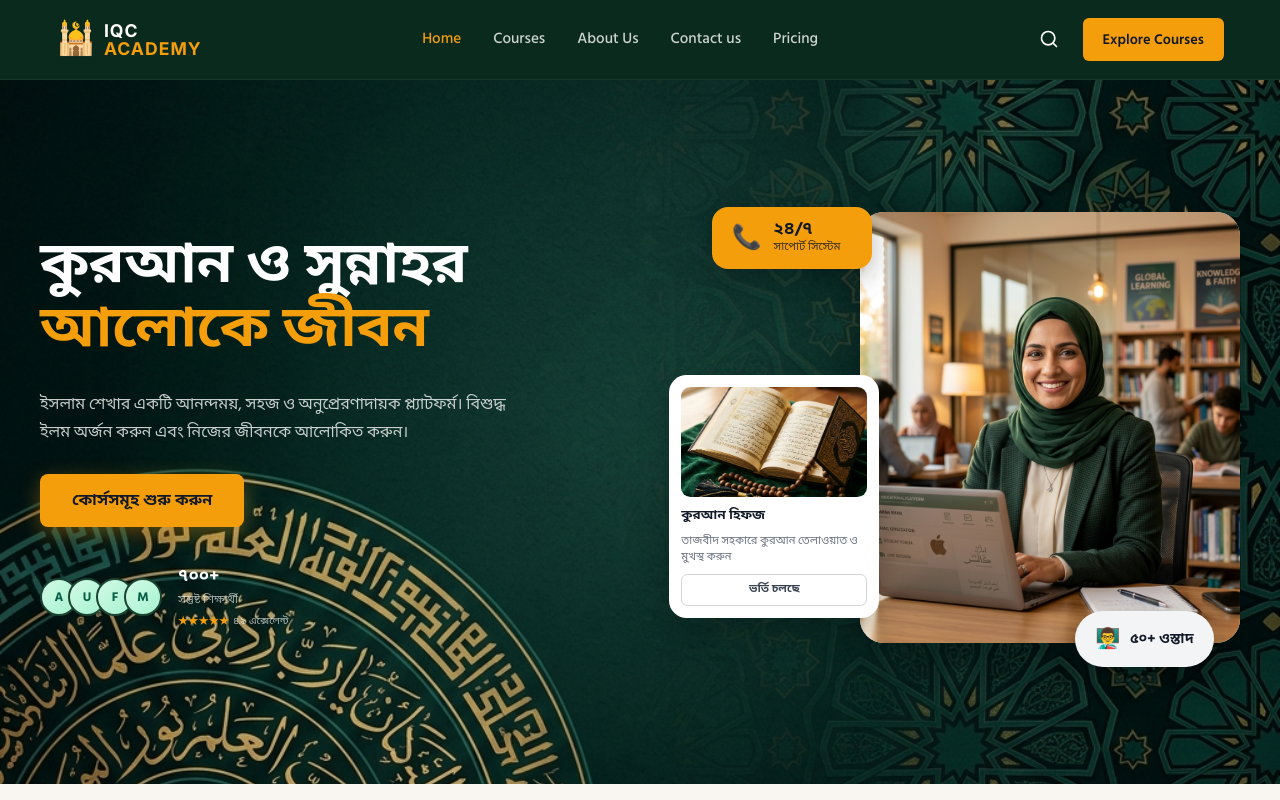
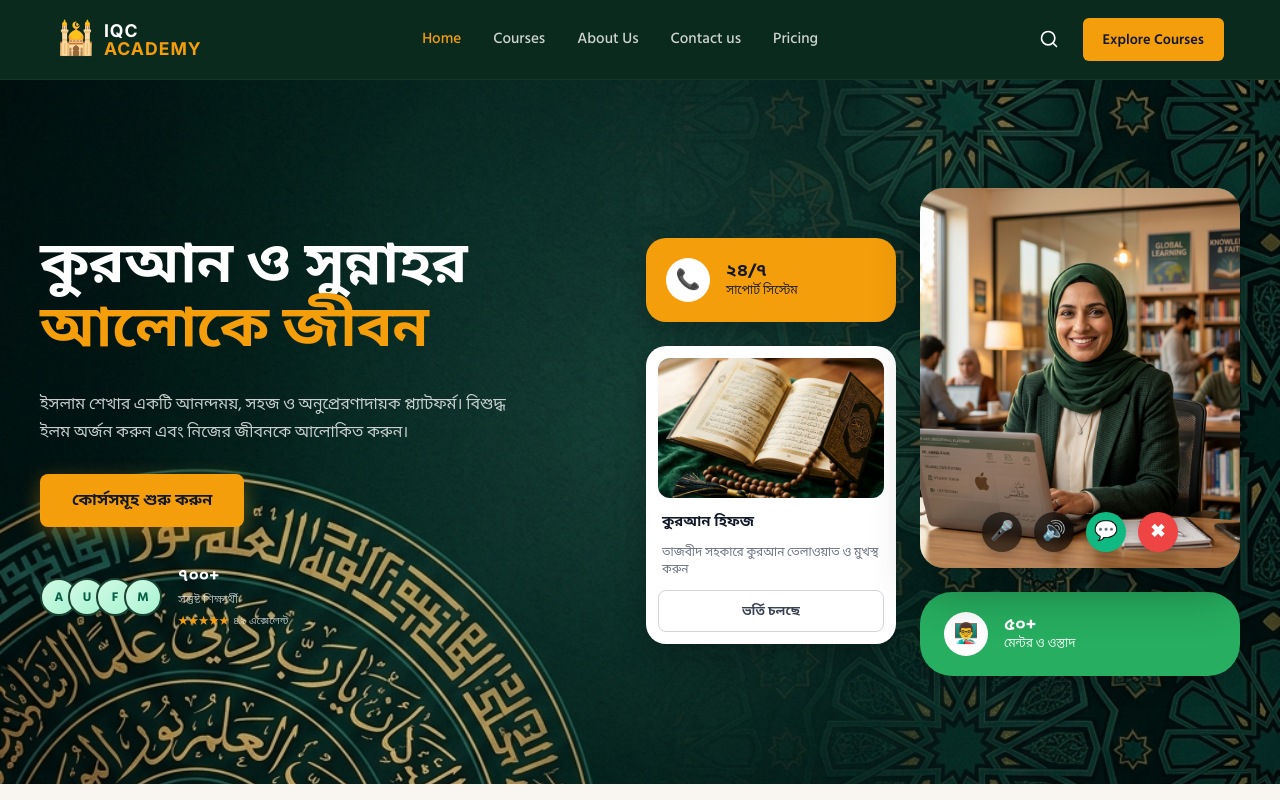
Before and after one commit to farad-alam/IQC-Academy, a Next.js app: page / in a window 1280 px wide. Shown: the top 800 px of the page. Built offline with nearby package versions, Linux system fonts and the light colour scheme.

Commit message:
UI: Align hero section right composition perfectly to match design layout

```diff
--- a/app/(user)/home.module.css
+++ b/app/(user)/home.module.css
@@ -133,29 +133,43 @@
 
 /* ─── Hero Right ─── */
 .heroRight {
-  position: relative;
   display: flex;
   justify-content: flex-end;
   align-items: center;
 }
 
 .rightComposition {
-  position: relative;
-  width: 100%;
-  height: 490px;
+  display: flex;
+  gap: 1.5rem;
+  align-items: flex-end; /* aligns the bottom of both columns */
+}
+
+/* Left Column of Cards */
+.rcColLeft {
+  display: flex;
+  flex-direction: column;
+  gap: 1.5rem;
+  width: 250px;
+  margin-bottom: 2rem; /* lifts it slightly relative to the right column */
+}
+
+/* Right Column of Cards */
+.rcColRight {
+  display: flex;
+  flex-direction: column;
+  gap: 1.5rem;
+  width: 320px;
 }
 
 /* Main tutor photo */
 .mainImageCard {
-  position: absolute;
-  right: 0;
-  top: 5%;
-  width: 72%;
-  height: 88%;
+  width: 100%;
+  height: 380px;
   border-radius: 1.5rem;
   overflow: hidden;
   box-shadow: 0 24px 48px rgba(0, 0, 0, 0.3);
-  background: #f3f4f6; /* Light gray */
+  background: #2d6a4f;
+  position: relative;
 }
 
 .mainImageCard img {
@@ -165,78 +179,109 @@
   object-position: top center;
 }
 
+.imageActionRow {
+  position: absolute;
+  bottom: 1rem;
+  left: 0;
+  width: 100%;
+  display: flex;
+  justify-content: center;
+  gap: 0.75rem;
+  padding: 0 1rem;
+}
+
+.actionIconDark, .actionIconGreen, .actionIconRed {
+  width: 40px;
+  height: 40px;
+  border-radius: 50%;
+  display: flex;
+  align-items: center;
+  justify-content: center;
+  font-size: 1.2rem;
+  color: white;
+  box-shadow: 0 4px 12px rgba(0,0,0,0.2);
+}
+
+.actionIconDark { background: rgba(0, 0, 0, 0.6); backdrop-filter: blur(4px); }
+.actionIconGreen { background: #10b981; }
+.actionIconRed { background: #ef4444; }
+
 /* Floating card 1 – yellow "24/7" chip (top-left) */
 .floatingCard1 {
-  position: absolute;
-  top: 4%;
-  left: 0;
   background: #F59E0B;
-  padding: 0.75rem 1.25rem;
-  border-radius: 1rem;
+  padding: 1.25rem;
+  border-radius: 1.25rem;
   box-shadow: 0 8px 24px rgba(0,0,0,0.25);
   display: flex;
   align-items: center;
-  gap: 0.75rem;
-  z-index: 3;
+  gap: 1rem;
   color: #111827;
-  min-width: 160px;
+  width: 100%;
+}
+
+.fc1IconWrapper {
+  width: 44px;
+  height: 44px;
+  background: #ffffff;
+  border-radius: 50%;
+  display: flex;
+  align-items: center;
+  justify-content: center;
 }
 
 .boldText {
   font-weight: 800;
-  font-size: 1.05rem;
+  font-size: 1.1rem;
   line-height: 1.2;
 }
 
 .subText {
-  font-size: 0.7rem;
+  font-size: 0.75rem;
   font-weight: 500;
-  opacity: 0.8;
+  opacity: 0.9;
 }
 
-/* Floating card 2 – white Quran mini card (bottom-left overlap) */
+/* Floating card 2 – white Quran mini card (bottom-left) */
 .floatingCard2 {
-  position: absolute;
-  bottom: 12%;
-  left: -8%;
   background: #ffffff;
   padding: 0.75rem;
-  border-radius: 1.1rem;
+  border-radius: 1.25rem;
   box-shadow: 0 12px 32px rgba(0,0,0,0.22);
-  width: 210px;
-  z-index: 3;
+  width: 100%;
   display: flex;
   flex-direction: column;
-  gap: 0.5rem;
+  gap: 0.75rem;
 }
 
 .quranImg {
   width: 100%;
-  height: 110px;
-  border-radius: 0.6rem;
+  height: 140px;
+  border-radius: 0.75rem;
   object-fit: cover;
   background: #e2e8f0;
 }
 
 .fc2Title {
-  font-size: 0.82rem;
-  font-weight: 700;
+  font-size: 0.9rem;
+  font-weight: 800;
   color: #111827;
+  padding: 0 0.25rem;
 }
 
 .fc2Text {
-  font-size: 0.7rem;
+  font-size: 0.75rem;
   color: #6b7280;
   line-height: 1.4;
+  padding: 0 0.25rem;
 }
 
 .fc2Btn {
   width: 100%;
-  padding: 0.4rem;
+  padding: 0.6rem;
   border: 1px solid #d1d5db;
-  border-radius: 0.4rem;
+  border-radius: 0.5rem;
   background: transparent;
-  font-size: 0.7rem;
+  font-size: 0.8rem;
   font-weight: 600;
   text-align: center;
   color: #374151;
@@ -250,20 +295,25 @@
 
 /* Floating card 3 – green "50+ Mentors" pill (bottom-right) */
 .floatingCard3 {
-  position: absolute;
-  bottom: 2%;
-  right: 5%;
-  background: #f3f4f6; /* Light gray */
-  padding: 0.75rem 1.25rem;
+  background: #27ae60; /* Solid matching green from image */
+  padding: 1.25rem 1.5rem;
   border-radius: 2rem;
-  box-shadow: 0 8px 24px rgba(0,0,0,0.15);
+  box-shadow: 0 8px 24px rgba(0,0,0,0.2);
   display: flex;
   align-items: center;
-  gap: 0.6rem;
-  z-index: 3;
-  color: #111827; /* Dark text */
-  font-weight: 700;
-  font-size: 0.875rem;
+  gap: 1rem;
+  color: #ffffff;
+  width: 100%;
+}
+
+.fc3IconWrapper {
+  width: 44px;
+  height: 44px;
+  background: #ffffff;
+  border-radius: 50%;
+  display: flex;
+  align-items: center;
+  justify-content: center;
 }
 
 /* ─── Responsive ─── */
--- a/app/(user)/page.js
+++ b/app/(user)/page.js
@@ -43,14 +43,13 @@ export default function HomePage() {
           {/* Right Column */}
           <div className={styles.heroRight}>
             <div className={styles.rightComposition}>
-              {/* Main Tutor Image Card */}
-              <div className={styles.mainImageCard}>
-                <img src="/images/hero_tutor.png" alt="IQC Academy Teacher" />
-              </div>
-
+              {/* Left Column (Cards) */}
+              <div className={styles.rcColLeft}>
                 {/* Floating Widget 1 */}
                 <div className={styles.floatingCard1}>
-                <span style={{ fontSize: '1.5rem' }}>📞</span>
+                  <div className={styles.fc1IconWrapper}>
+                    <span style={{ fontSize: '1.25rem' }}>📞</span>
+                  </div>
                   <div>
                     <div className={styles.boldText}>২৪/৭</div>
                     <div className={styles.subText}>সাপোর্ট সিস্টেম</div>
@@ -64,11 +63,32 @@ export default function HomePage() {
                   <div className={styles.fc2Text}>তাজবীদ সহকারে কুরআন তেলাওয়াত ও মুখস্থ করুন</div>
                   <div className={styles.fc2Btn}>ভর্তি চলছে</div>
                 </div>
+              </div>
+
+              {/* Right Column (Images) */}
+              <div className={styles.rcColRight}>
+                {/* Main Tutor Image Card */}
+                <div className={styles.mainImageCard}>
+                  <img src="/images/hero_tutor.png" alt="IQC Academy Teacher" />
+                  {/* Floating Action Icons on Image */}
+                  <div className={styles.imageActionRow}>
+                     <div className={styles.actionIconDark}>🎤</div>
+                     <div className={styles.actionIconDark}>🔊</div>
+                     <div className={styles.actionIconGreen}>💬</div>
+                     <div className={styles.actionIconRed}>✖</div>
+                  </div>
+                </div>
 
                 {/* Floating Widget 3 */}
                 <div className={styles.floatingCard3}>
+                  <div className={styles.fc3IconWrapper}>
                     <span style={{ fontSize: '1.25rem' }}>👨‍🏫</span>
-                <span>৫০+ ওস্তাদ</span>
+                  </div>
+                  <div>
+                    <div style={{fontWeight: '800', fontSize: '1.1rem', lineHeight: 1.1}}>৫০+</div>
+                    <div style={{fontSize: '0.75rem', opacity: 0.9, fontWeight: 500}}>মেন্টর ও ওস্তাদ</div>
+                  </div>
+                </div>
               </div>
             </div>
           </div>
```
Lines whose indentation alone changed are shown as unchanged.
